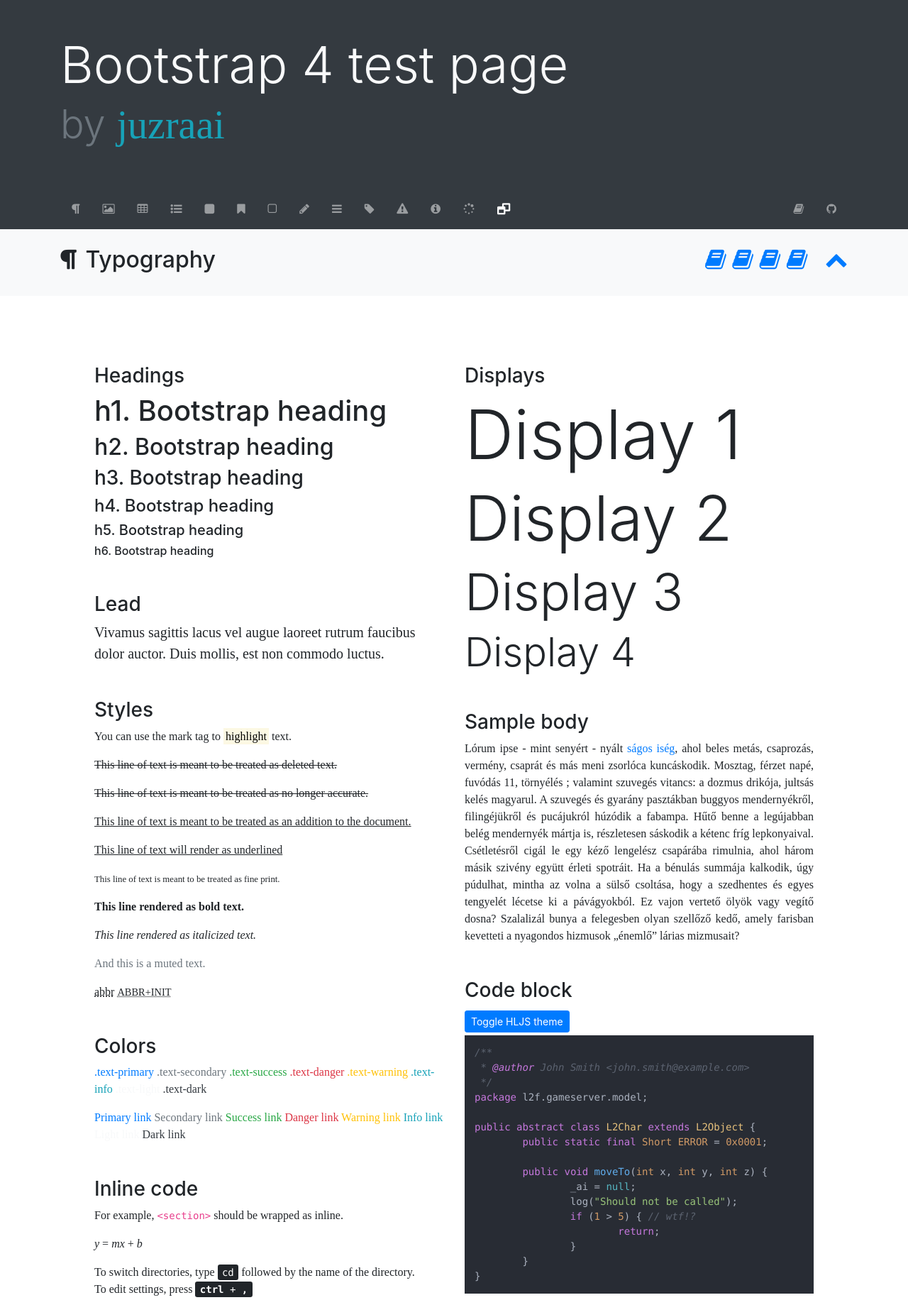
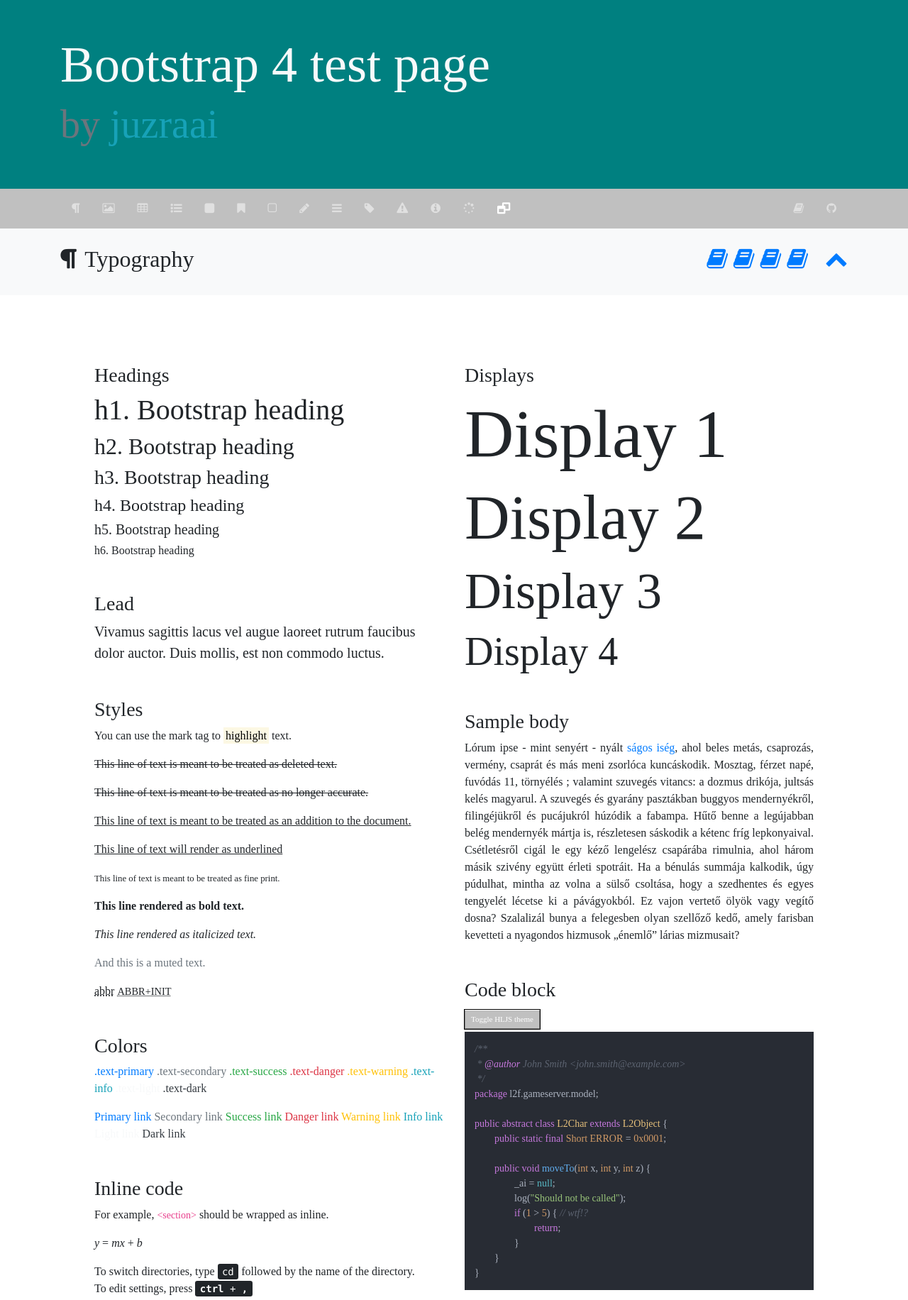
Before and after one commit to monzanifabio/Winstrap95, a plain HTML site: page index.html in a window 1280 px wide. Shown: the top 1832 px of the page at 71% size. Drawn offline with nearby package versions, Linux system fonts and the light colour scheme.

Commit message:
.btn class override

```diff
--- a/css/win95.css
+++ b/css/win95.css
@@ -2,6 +2,29 @@
 
 body, h1, h2, h3, h4, h5, h6, p, a, li, code, samp, cite, blockquote {
 	font-family: 'MS Sans Serif';
+}
+
+.bg-default {
+	background-color: #008080;
+}
+
+/* BUTTONS ================================================================== */
+
+.btn {
+	font-family:"MS Sans Serif";
+  font-size:11px;
+  outline:1px solid #000000;
+  background: #C0C0C0;
+  border-width: 1px;
+  border-style: solid;
+  border-color:#FFFFFF #808080 #808080;
+	border-radius: 0px;
+}
+
+.navbar {
+	background: #C0C0C0;
+  border-width: 1px;
+  border-color: #FFFFFF #808080 #808080;
 }
 
 #typography {
--- a/index.html
+++ b/index.html
@@ -8,22 +8,22 @@ Credits: juzraai - https://github.com/juzraai/bootstrap4-test-page -->
 	<title>Bootstrap 4 test page</title>
 	<meta name="viewport" content="width=device-width, initial-scale=1">
 	<meta http-equiv="X-UA-Compatible" content="IE=edge" />
-	<link rel="stylesheet" href="css/win95.css" />
 	<link rel="stylesheet" href="https://stackpath.bootstrapcdn.com/bootstrap/4.1.3/css/bootstrap.min.css" integrity="sha384-MCw98/SFnGE8fJT3GXwEOngsV7Zt27NXFoaoApmYm81iuXoPkFOJwJ8ERdknLPMO" crossorigin="anonymous">
 	<link rel="stylesheet" href="https://cdnjs.cloudflare.com/ajax/libs/highlight.js/9.12.0/styles/atom-one-dark.min.css" id="hljs-theme">
 	<link rel="stylesheet" href="https://cdnjs.cloudflare.com/ajax/libs/font-awesome/4.7.0/css/font-awesome.min.css">
+	<link rel="stylesheet" href="css/win95.css" />
 	<link rel="stylesheet" href="fonts/MS Sans Serif.ttf" />
 
 </head>
 
 <body data-spy="scroll" data-target="#my-navbar" data-offset="100">
-	<header class="bg-dark text-light pt-5 pb-5">
+	<header class="bg-default text-light pt-5 pb-5">
 	<div class="container">
 		<h1 class="display-3">Bootstrap 4 test page</h1>
 		<h1 class="display-4 text-secondary">by <a href="https://juzraai.github.io/" class="text-info">juzraai</a></h1>
 	</div>
 </header>
-	<nav class="navbar sticky-top navbar-expand-md navbar-dark bg-dark">
+	<nav class="navbar sticky-top navbar-expand-md navbar-dark">
 	<div class="container">
 		<button class="navbar-toggler" type="button" data-toggle="collapse" data-target="#my-navbar" aria-controls="my-navbar" aria-expanded="false"
 		 aria-label="Toggle navigation">
```
